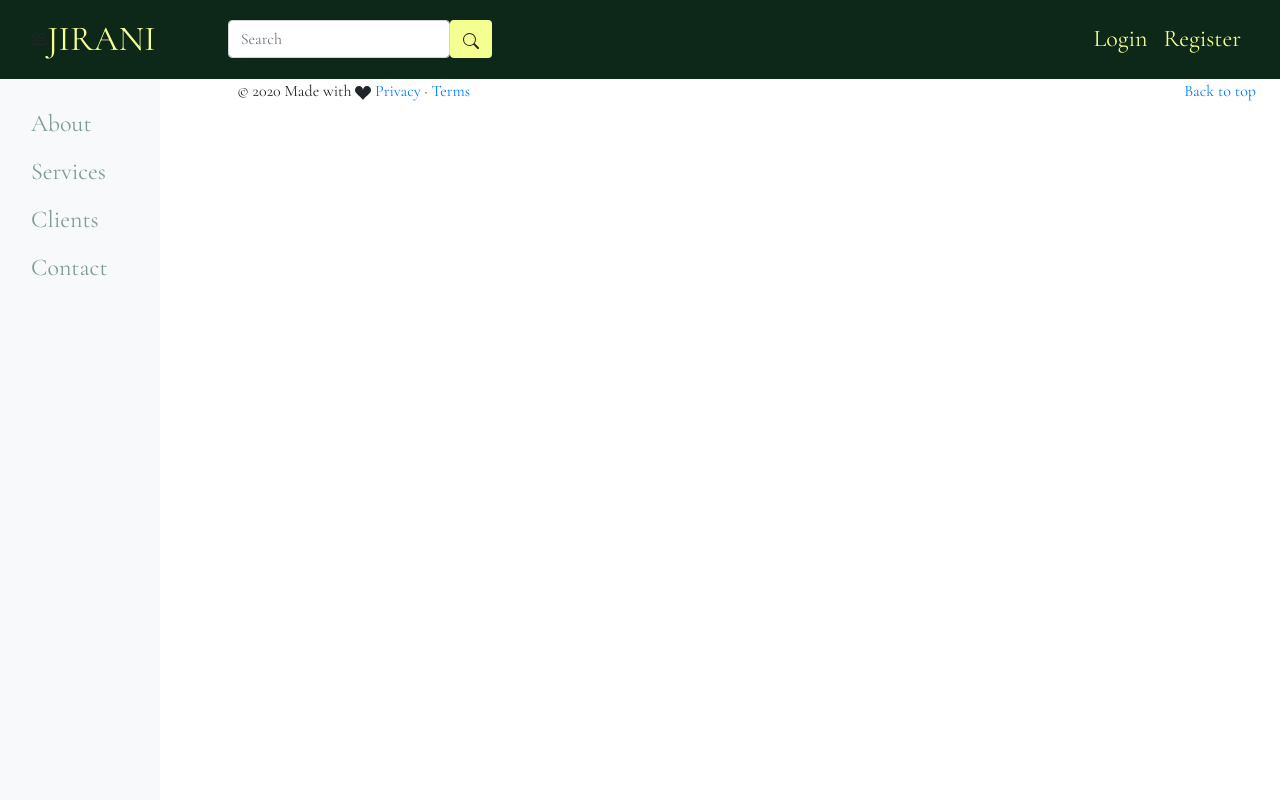
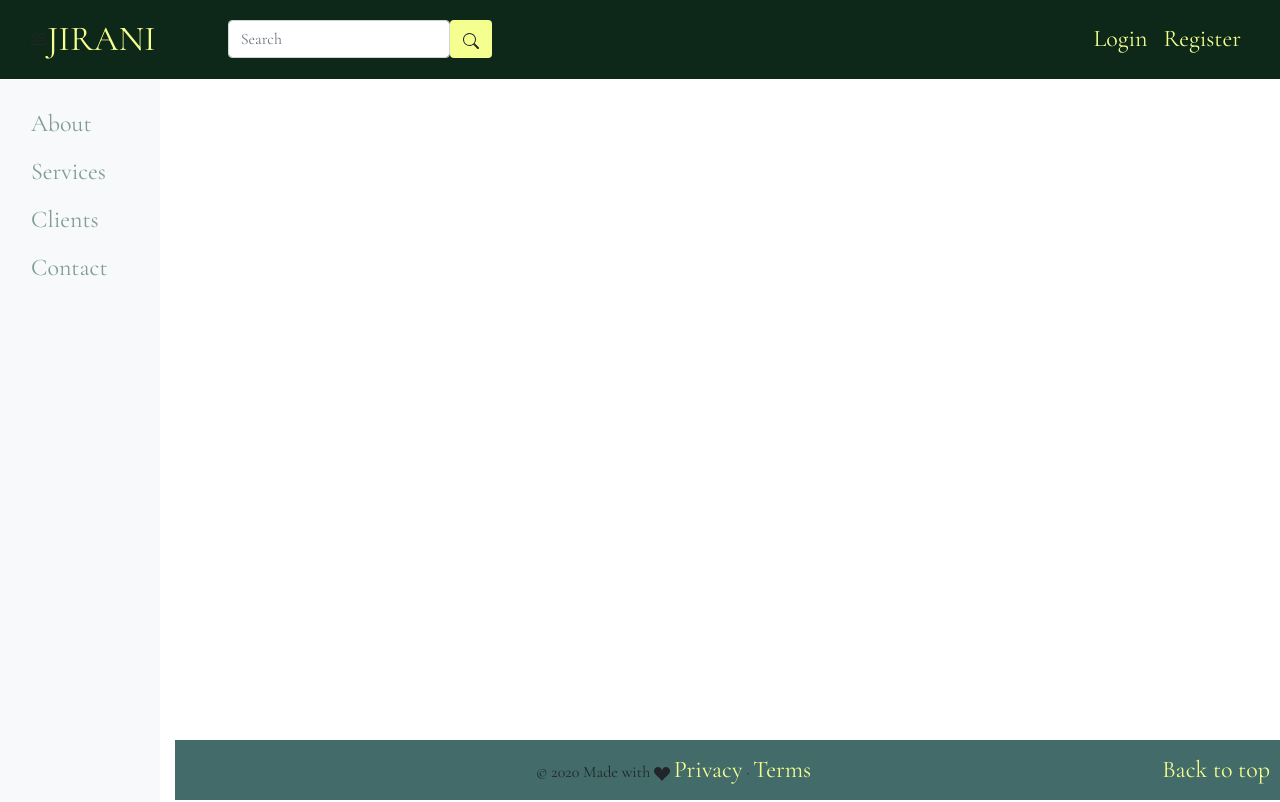
Before and after one commit to w-mbugua/jirani-app, a Django app: page / in a window 1280 px wide. Before the commit the page ends 276 px from the top, so only its background shows below. Run offline with Django 3.2, Linux system fonts and the light colour scheme.

Commit message:
added footer

```diff
--- a/static/css/styles.css
+++ b/static/css/styles.css
@@ -2,6 +2,13 @@
 
 body{
     font-family: 'Cormorant Garamond', serif;
+    margin: 0;
+    padding: 0;
+    box-sizing: border-box;
+}
+a{
+    color: black;
+
 }
 
 
@@ -35,7 +42,7 @@ body{
     color: #f1f1f1;
   }
 
-  .main {
+  .main, .footer {
     margin-left: 160px; /* Same as the width of the sidenav */
     font-size: 28px; /* Increased text to enable scrolling */
     padding: 0px 10px;
@@ -46,17 +53,27 @@ body{
     .sidenav a {font-size: 18px;}
   }
 
-  nav {
+nav {
     background-color: #0D2818;
     }
-    nav a{
+nav a, footer a{
         color: #F5FF90;
         font-size: 1.5rem;
     }
-    .navbar-brand, .logo{
+.navbar-brand, .logo{
     font-size: 2.2rem;
     text-transform: uppercase;
     }
-    .btn-search {
+.btn-search {
     background-color: #F5FF90;
     }
+.footer{
+        position: absolute;
+        bottom: 0;
+        width: calc(100% - 175px);
+        height: 60px;
+        line-height: 60px;
+        background-color: #426B69;
+        font-size: 1rem;
+        text-align: center;
+    }
--- a/templates/base.html
+++ b/templates/base.html
@@ -31,16 +31,18 @@
                     {% block content %}{% endblock %}
 
                     <!-- FOOTER -->
-                    <footer>
-                        <p class="float-right"><a href="#">Back to top</a></p>
-                        <p>&copy; 2020 Made with <svg xmlns="http://www.w3.org/2000/svg" width="16" height="16" fill="currentColor" class="bi bi-suit-heart-fill" viewBox="0 0 16 16">
-                            <path d="M4 1c2.21 0 4 1.755 4 3.92C8 2.755 9.79 1 12 1s4 1.755 4 3.92c0 3.263-3.234 4.414-7.608 9.608a.513.513 0 0 1-.784 0C3.234 9.334 0 8.183 0 4.92 0 2.755 1.79 1 4 1z"/>
-                          </svg>
-                        <a href="#">Privacy</a> &middot; <a href="#">Terms</a></p>
-                    </footer>
+
                 </main>
             </div>
+            <footer class="footer">
+                <p class="float-right"><a href="#">Back to top</a></p>
+                <p>&copy; 2020 Made with <svg xmlns="http://www.w3.org/2000/svg" width="16" height="16" fill="currentColor" class="bi bi-suit-heart-fill" viewBox="0 0 16 16">
+                    <path d="M4 1c2.21 0 4 1.755 4 3.92C8 2.755 9.79 1 12 1s4 1.755 4 3.92c0 3.263-3.234 4.414-7.608 9.608a.513.513 0 0 1-.784 0C3.234 9.334 0 8.183 0 4.92 0 2.755 1.79 1 4 1z"/>
+                  </svg>
+                <a href="#">Privacy</a> &middot; <a href="#">Terms</a></p>
+            </footer>
         </div>
+
 
 
    <script src="https://ajax.googleapis.com/ajax/libs/jquery/3.5.1/jquery.min.js"></script>
--- a/templates/profiles/profile_detail.html
+++ b/templates/profiles/profile_detail.html
@@ -5,6 +5,7 @@
             <div class="col-md-2"></div>
             <div class="col-md-6">
                 {{profile}}
+                <button class="btn btn-danger"><a style="text-decoration: none;" href="">Edit Profile</a></button>
             </div>
         </div>
     </div>
```
